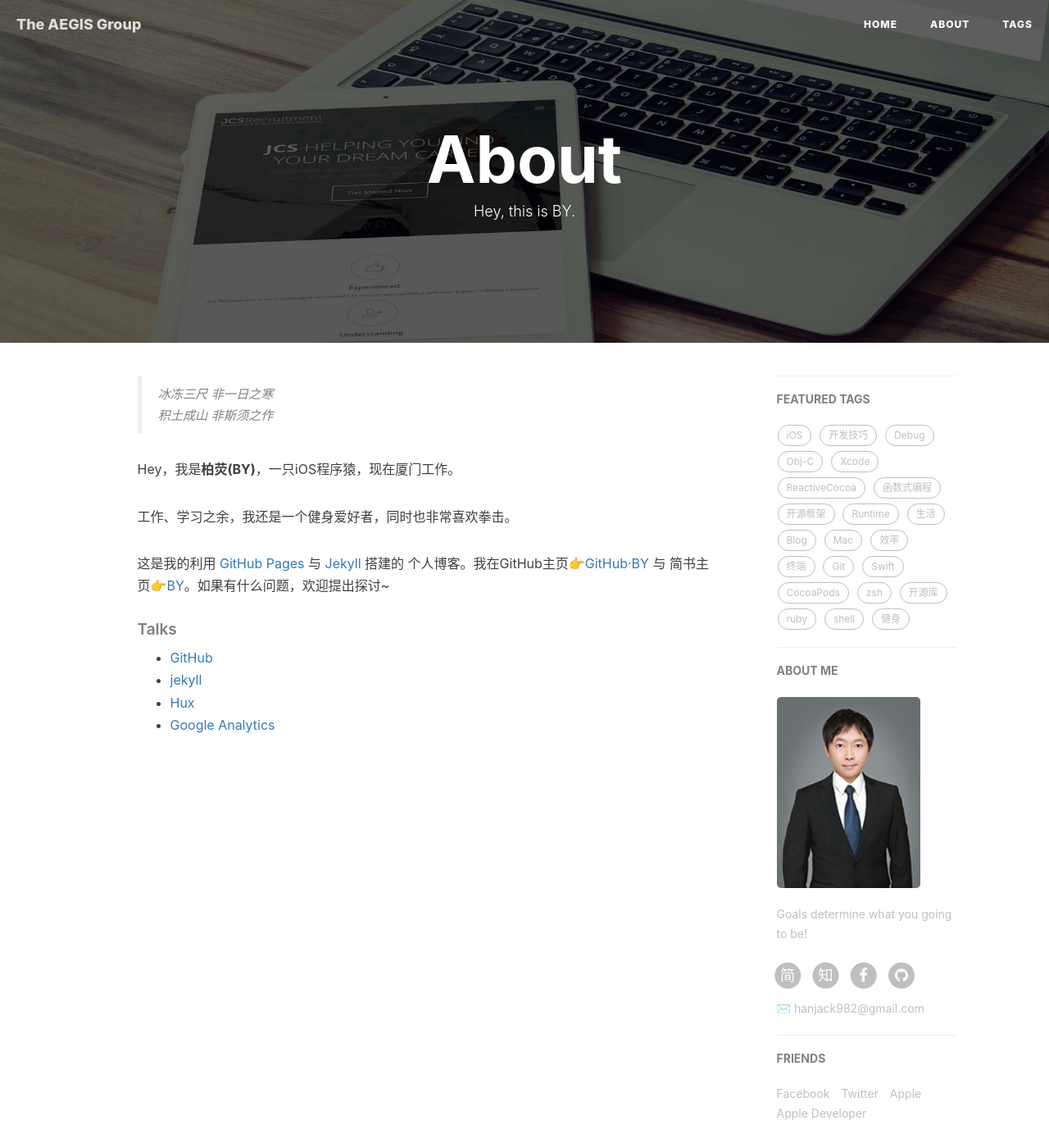
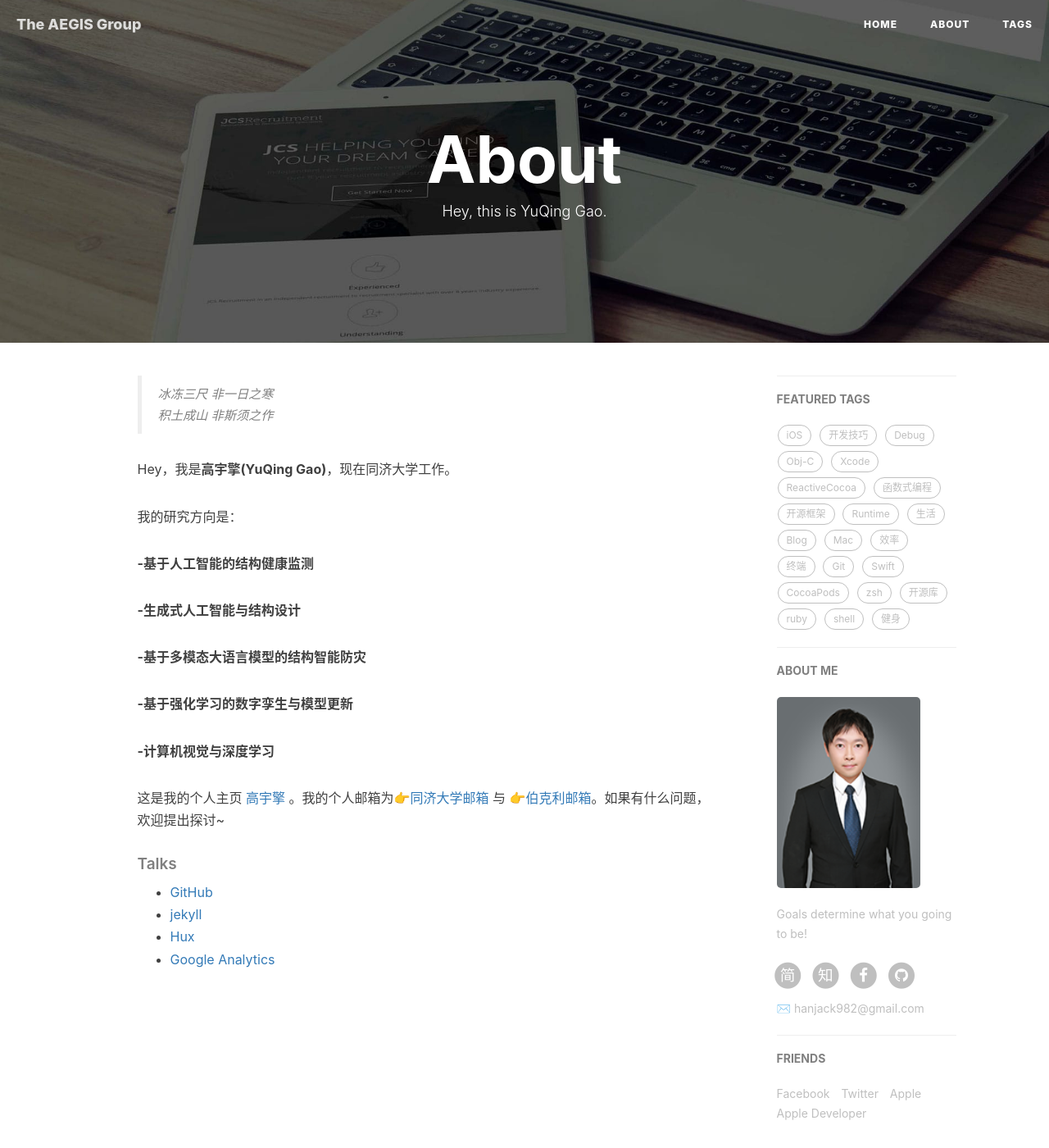
Before and after one commit to Hanzy0228/Hanzy0228.github.io, a Jekyll site: the page built from about.html, in a window 1280 px wide and 1400 px high. Shown: the whole window at 82% size. Built offline with Jekyll 4.4.1, drawn with Linux system fonts in a browser that asks for light colours; nearby versions of some CDN libraries; comment, search, counter and statistics services are not loaded.

Commit message:
Update about.html

```diff
--- a/about.html
+++ b/about.html
@@ -1,7 +1,7 @@
 ---
 layout: page
 title: "About"
-description: "Hey, this is BY."
+description: "Hey, this is YuQing Gao."
 header-img: "img/post-bg-rwd.jpg"
 ---
 
@@ -18,11 +18,21 @@ header-img: "img/post-bg-rwd.jpg"
     <blockquote><p>冰冻三尺 非一日之寒<br>
     积土成山 非斯须之作</p></blockquote>
 
-    <p>Hey，我是<strong>柏荧(BY)</strong>，一只iOS程序猿，现在厦门工作。</p>
+    <p>Hey，我是<strong>高宇擎(YuQing Gao)</strong>，现在同济大学工作。</p>
 
-    <p>工作、学习之余，我还是一个健身爱好者，同时也非常喜欢拳击。</p>
+    <p>我的研究方向是：</p>
 
-    <p>这是我的利用 <a href="https://pages.github.com/">GitHub Pages</a> 与 <a href="http://jekyll.com.cn/">Jekyll</a> 搭建的 个人博客。我在GitHub主页<a href="https://github.com/qiubaiying">👉GitHub·BY</a> 与 简书主页<a href="https://http://www.jianshu.com/u/e71990ada2fd">👉BY</a>。如果有什么问题，欢迎提出探讨~</p>
+    <p><strong>-基于人工智能的结构健康监测</strong></p>
+
+    <p><strong>-生成式人工智能与结构设计</strong></p>
+
+    <p><strong>-基于多模态大语言模型的结构智能防灾</strong></p>
+
+    <p><strong>-基于强化学习的数字孪生与模型更新</strong></p>
+
+    <p><strong>-计算机视觉与深度学习</strong></p>
+
+    <p>这是我的个人主页 <a href="https://ddms.tongji.edu.cn/gyq/list.htm">高宇擎</a> 。我的个人邮箱为<a href="yuqing27@tongji.edu.cn">👉同济大学邮箱</a> 与 <a href="gaoyuqing@berkeley.edu">👉伯克利邮箱</a>。如果有什么问题，欢迎提出探讨~</p>
 
     <p></p>
 
```
